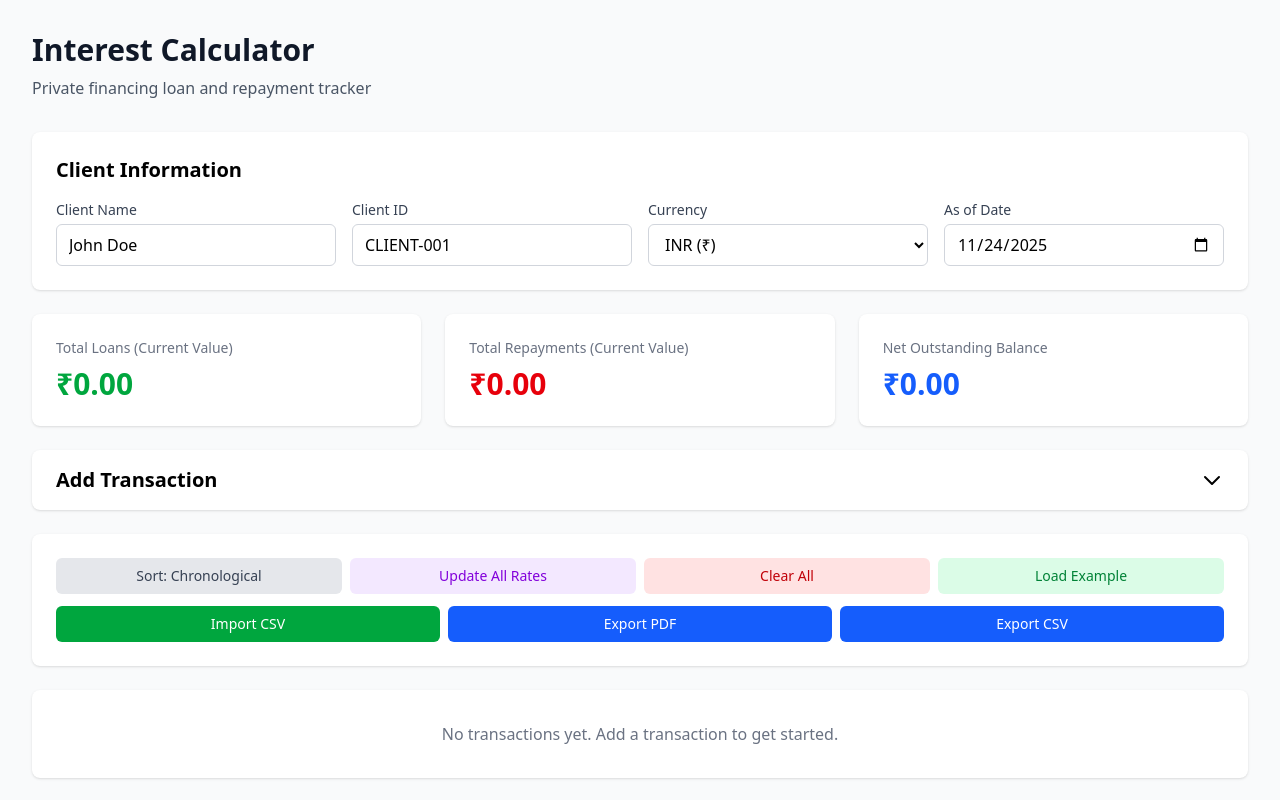
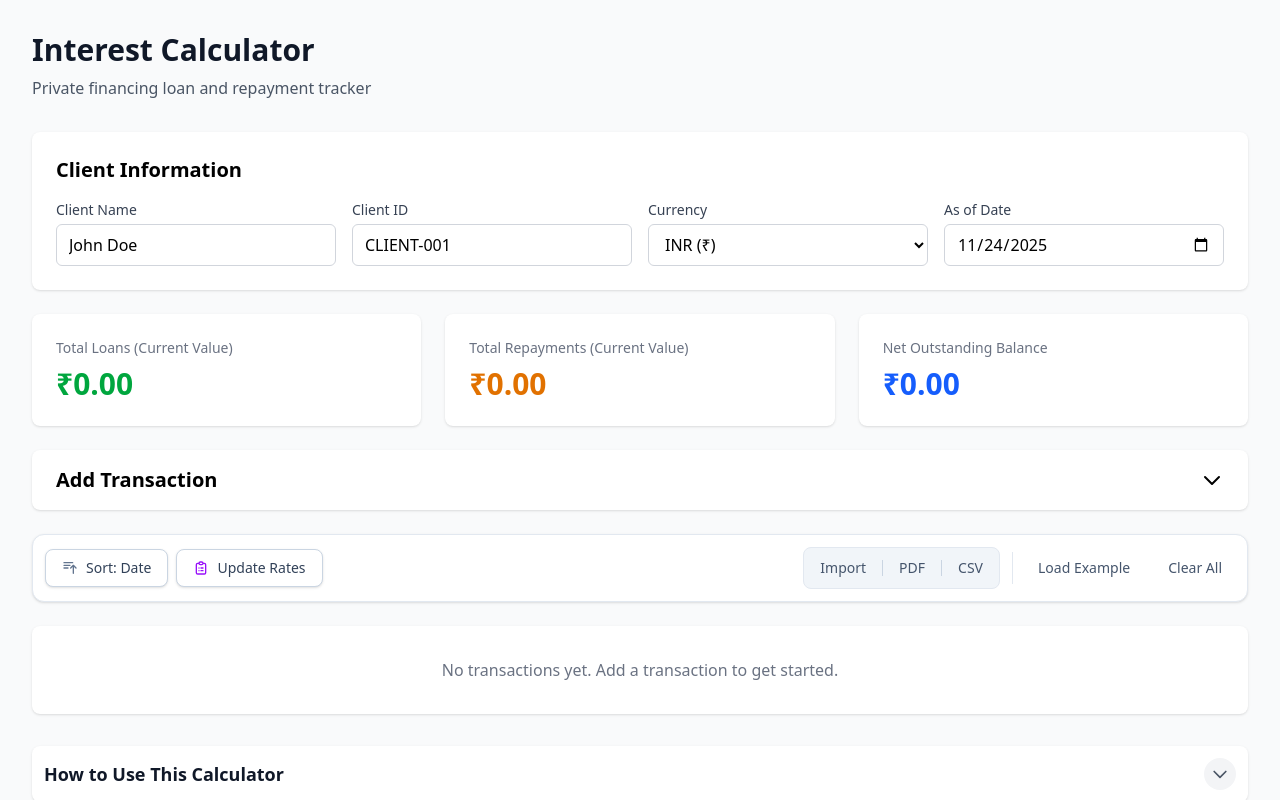
Before and after one commit to BharathBabu9999/interest-calculator, a React (Vite) app: page / in a window 1280 px wide. Shown: the top 800 px of the page. Built offline with nearby package versions, Linux system fonts and the light colour scheme.

Commit message:
update repay color

```diff
--- a/src/App.tsx
+++ b/src/App.tsx
@@ -236,65 +236,67 @@ function App() {
         <TransactionForm onAddTransaction={handleAddTransaction} />
 
         {/* Controls */}
-        <div className="bg-white rounded-lg shadow p-4 sm:p-6 mb-6">
-          <div className="flex flex-col gap-3">
-            {/* Sort and Action Buttons */}
-            <div className="grid grid-cols-2 sm:grid-cols-4 gap-2">
+        <div className="bg-white rounded-xl shadow-sm border border-slate-200 p-3 mb-6">
+          <div className="flex flex-col lg:flex-row justify-between items-center gap-4">
+
+            {/* View & Manage */}
+            <div className="flex flex-wrap items-center gap-2 w-full lg:w-auto">
               <button
                 onClick={() =>
                   setSortOrder(
                     sortOrder === "chronological" ? "entry" : "chronological"
                   )
                 }
-                className="px-3 py-2 text-sm bg-gray-200 text-gray-700 rounded-md hover:bg-gray-300 transition whitespace-nowrap"
+                className="inline-flex items-center px-4 py-2 text-sm font-medium text-slate-700 bg-white border border-slate-300 rounded-lg hover:bg-slate-50 hover:text-slate-900 transition-colors shadow-sm"
               >
-                Sort:{" "}
-                {sortOrder === "chronological"
-                  ? "Chronological"
-                  : "Entry Order"}
+                <svg className="w-4 h-4 mr-2 text-slate-500" fill="none" stroke="currentColor" viewBox="0 0 24 24">
+                  <path strokeLinecap="round" strokeLinejoin="round" strokeWidth={2} d="M3 4h13M3 8h9m-9 4h6m4 0l4-4m0 0l4 4m-4-4v12" />
+                </svg>
+                {sortOrder === "chronological" ? "Sort: Date" : "Sort: Entry"}
               </button>
+
               <button
                 onClick={() => setShowBulkUpdateModal(true)}
-                className="px-3 py-2 text-sm bg-purple-100 text-purple-700 rounded-md hover:bg-purple-200 transition whitespace-nowrap"
+                className="inline-flex items-center px-4 py-2 text-sm font-medium text-slate-700 bg-white border border-slate-300 rounded-lg hover:bg-slate-50 hover:text-slate-900 transition-colors shadow-sm"
               >
-                Update All Rates
+                <svg className="w-4 h-4 mr-2 text-purple-600" fill="none" stroke="currentColor" viewBox="0 0 24 24">
+                  <path strokeLinecap="round" strokeLinejoin="round" strokeWidth={2} d="M9 5H7a2 2 0 00-2 2v12a2 2 0 002 2h10a2 2 0 002-2V7a2 2 0 00-2-2h-2M9 5a2 2 0 002 2h2a2 2 0 002-2M9 5a2 2 0 012-2h2a2 2 0 012 2m-3 7h3m-3 4h3m-6-4h.01M9 16h.01" />
+                </svg>
+                Update Rates
               </button>
-              <button
-                onClick={handleClearAll}
-                className="px-3 py-2 text-sm bg-red-100 text-red-700 rounded-md hover:bg-red-200 transition whitespace-nowrap"
-              >
-                Clear All
+            </div>
+
+            {/* Actions Toolbar */}
+            <div className="flex flex-wrap items-center justify-end gap-3 w-full lg:w-auto">
+               <div className="flex items-center bg-slate-100 p-1 rounded-lg border border-slate-200">
+                  <label className="flex items-center px-3 py-1.5 text-sm font-medium text-slate-600 hover:text-slate-900 rounded-md hover:bg-white hover:shadow-sm cursor-pointer transition-all">
+                    <span>Import</span>
+                    <input type="file" accept=".csv" onChange={handleImportCSV} className="hidden" />
+                  </label>
+                  <div className="w-px h-4 bg-slate-300 mx-1"></div>
+                  <button onClick={handleExportPDF} className="px-3 py-1.5 text-sm font-medium text-slate-600 hover:text-slate-900 rounded-md hover:bg-white hover:shadow-sm transition-all">
+                    PDF
                   </button>
+                  <div className="w-px h-4 bg-slate-300 mx-1"></div>
+                  <button onClick={handleExportCSV} className="px-3 py-1.5 text-sm font-medium text-slate-600 hover:text-slate-900 rounded-md hover:bg-white hover:shadow-sm transition-all">
+                    CSV
+                  </button>
+               </div>
+
+               <div className="w-px h-8 bg-slate-200 hidden sm:block"></div>
+
                <button
                   onClick={handleLoadExample}
-                className="px-3 py-2 text-sm bg-green-100 text-green-700 rounded-md hover:bg-green-200 transition whitespace-nowrap"
+                  className="px-3 py-2 text-sm font-medium text-slate-600 hover:text-blue-600 bg-white hover:bg-blue-50 border border-transparent hover:border-blue-100 rounded-lg transition-colors"
                 >
                   Load Example
                </button>
-            </div>
 
-            {/* Import/Export Buttons */}
-            <div className="grid grid-cols-3 gap-2">
-              <label className="px-3 py-2 text-sm bg-green-600 text-white rounded-md hover:bg-green-700 transition cursor-pointer text-center whitespace-nowrap">
-                Import CSV
-                <input
-                  type="file"
-                  accept=".csv"
-                  onChange={handleImportCSV}
-                  className="hidden"
-                />
-              </label>
                <button
-                onClick={handleExportPDF}
-                className="px-3 py-2 text-sm bg-blue-600 text-white rounded-md hover:bg-blue-700 transition whitespace-nowrap"
+                onClick={handleClearAll}
+                className="px-3 py-2 text-sm font-medium text-slate-600 hover:text-red-600 bg-white hover:bg-red-50 border border-transparent hover:border-red-100 rounded-lg transition-colors"
                >
-                Export PDF
-              </button>
-              <button
-                onClick={handleExportCSV}
-                className="px-3 py-2 text-sm bg-blue-600 text-white rounded-md hover:bg-blue-700 transition whitespace-nowrap"
-              >
-                Export CSV
+                Clear All
                </button>
             </div>
           </div>
--- a/src/components/Summary.tsx
+++ b/src/components/Summary.tsx
@@ -25,7 +25,7 @@ export default function Summary({ transactions, asOfDate, currency }: SummaryPro
         <h3 className="text-sm font-medium text-gray-500 mb-2">
           Total Repayments (Current Value)
         </h3>
-        <p className="text-3xl font-bold text-red-600">{formatCurrency(Math.round(totalRepayments), currency)}</p>
+        <p className="text-3xl font-bold text-amber-600">{formatCurrency(Math.round(totalRepayments), currency)}</p>
       </div>
 
       <div className="bg-white rounded-lg shadow p-6">
--- a/src/components/TransactionTable.tsx
+++ b/src/components/TransactionTable.tsx
@@ -186,7 +186,7 @@ export default function TransactionTable({
                         className={`px-2 py-1 text-xs font-semibold rounded ${
                           transaction.type === 'loan'
                             ? 'bg-green-100 text-green-800'
-                            : 'bg-red-100 text-red-800'
+                            : 'bg-amber-100 text-amber-800'
                         }`}
                       >
                         {transaction.type === 'loan' ? 'Loan' : 'Repayment'}
```
Lines whose indentation alone changed are shown as unchanged.
